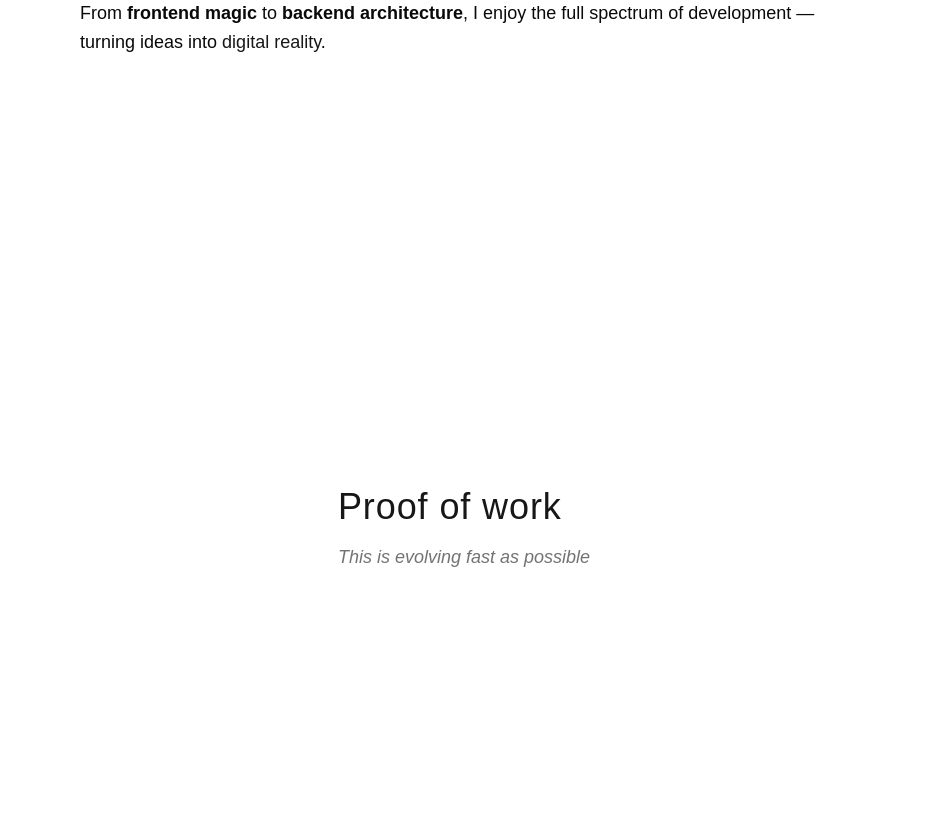
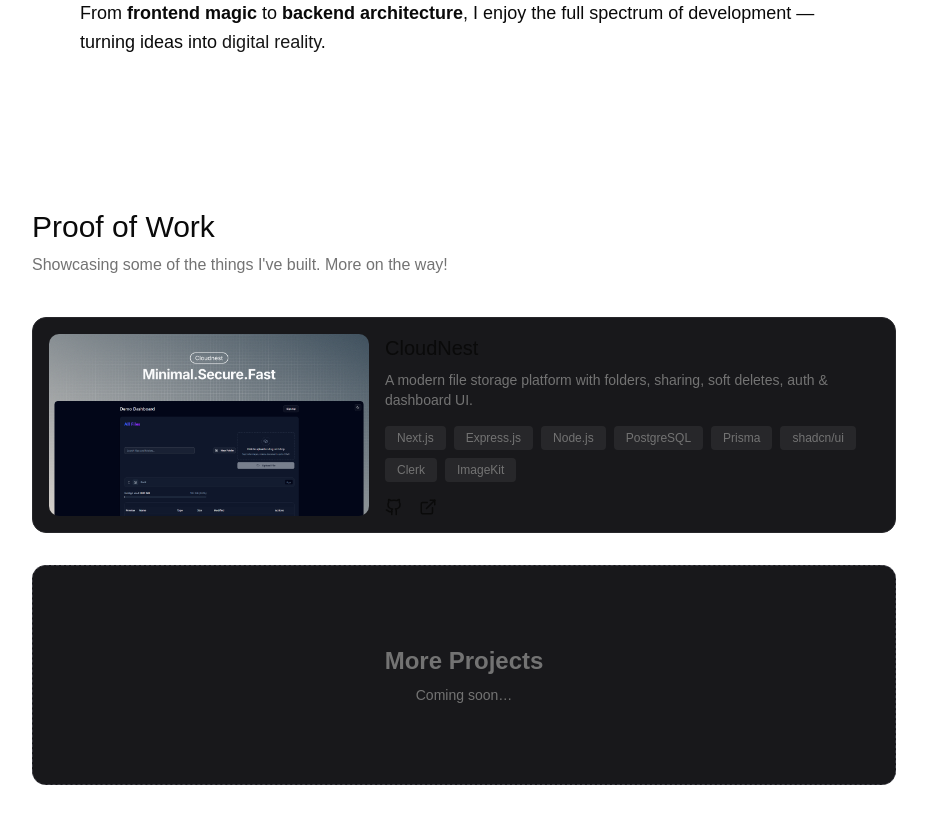
Before and after one commit to cotishq/tanfolio, a Next.js app: page / in a window 1280 px wide. Shown: the part 1500-2324 px from the top of the page, without its empty margins (176-1103 px from the left). Built offline with nearby package versions, Linux system fonts and the light colour scheme; a web font is replaced by a local one.

Commit message:
feat: added pow section

```diff
--- a/app/page.tsx
+++ b/app/page.tsx
@@ -3,7 +3,7 @@ import LocalTime from "@/components/LocalTime";
 import { FixedModeToggle } from "@/components/ModeToggle";
 import Projects from "@/components/Projects";
 import Skills from "@/components/Skills";
-import { Separator } from "@/components/ui/separator";
+
 
 
 
--- /dev/null
+++ b/components/ComingSoonCard.tsx
@@ -0,0 +1,8 @@
+export function ComingSoonCard() {
+  return (
+    <div className="flex flex-col items-center justify-center border border-dashed border-zinc-700 rounded-xl p-8 text-center h-[220px] bg-zinc-900">
+      <span className="text-2xl font-bold text-muted-foreground">More Projects</span>
+      <p className="text-sm mt-2 text-muted-foreground">Coming soon…</p>
+    </div>
+  );
+}
--- a/components/ProjectCard.tsx
+++ b/components/ProjectCard.tsx
@@ -1,18 +1,18 @@
+import { Github, ExternalLink } from "lucide-react";
 import Image from "next/image";
 
-
 type Props = {
-    image : string;
-    title : string;
-    description : string;
-    tech : string[];
-    github : string;
-    live : string;
+  image: string;
+  title: string;
+  description: string;
+  tech: string[];
+  github: string;
+  live: string;
 };
 
-export function ProjectCard({image , title , description , tech , github , live} : Props){
+export function ProjectCard({ image, title, description, tech, github, live }: Props) {
   return (
-        <div>
+    <div className="flex flex-col md:flex-row gap-4 bg-zinc-900 rounded-xl p-4 border border-zinc-800 hover:shadow-lg transition">
       <Image
         src={image}
         alt={title}
@@ -21,23 +21,30 @@ export function ProjectCard({image , title , description , tech , github , live}
         className="rounded-lg object-cover"
       />
 
+      <div className="flex flex-col justify-between flex-1">
         <div>
-                <div>
-                    <h3>{title}</h3>
-                    <p>{description}</p>
-                    <div>
+          <h3 className="text-xl font-display">{title}</h3>
+          <p className="text-sm text-muted-foreground mt-2">{description}</p>
+          <div className="flex flex-wrap gap-2 mt-4">
             {tech.map((tag) => (
               <span
                 key={tag}
-                            className="text-xs bg-zinc-800 px-3 py-1 rounded text-muted-foreground">
+                className="text-xs bg-zinc-800 px-3 py-1 rounded text-muted-foreground"
+              >
                 {tag}
               </span>
             ))}
           </div>
         </div>
-
+        <div className="flex gap-4 mt-4">
+          <a href={github} target="_blank" rel="noopener noreferrer">
+            <Github size={18} />
+          </a>
+          <a href={live} target="_blank" rel="noopener noreferrer">
+            <ExternalLink size={18} />
+          </a>
         </div>
-
       </div>
-    )
+    </div>
+  );
 }
--- a/components/Projects.tsx
+++ b/components/Projects.tsx
@@ -1,19 +1,26 @@
+import { ProjectCard } from "@/components/ProjectCard";
+import { ComingSoonCard } from "@/components/ComingSoonCard";
 
+export default function Projects() {
+  return (
+    <section className="max-w-4xl mx-auto px-4 py-20">
+      <h2 className="text-3xl font-display mb-2">Proof of Work</h2>
+      <p className="text-muted-foreground mb-10 font-body">
+        Showcasing some of the things I've built. More on the way!
+      </p>
 
-const Projects = () => {
-    return (
-        <section id="projects" className="min-h-screen flex items-center justify-center px-6 py-6 bg-background text-foreground">
-            <div className="max-w-3xl w-full flex flex-col items-start text-left space-y-8 font-body">
+      <div className="space-y-8">
+        <ProjectCard
+          image="/og.png"
+          title="CloudNest"
+          description="A modern file storage platform with folders, sharing, soft deletes, auth & dashboard UI."
+          tech={["Next.js","Express.js","Node.js" , "PostgreSQL", "Prisma",  "shadcn/ui", "Clerk","ImageKit"]}
+          github="https://github.com/cotishq/cloudnest"
+          live="https://cloudnest-navy.vercel.app"
+        />
 
-                <div className="space-y-4 text-base md:text-lg leading-relaxed">
-                    <h2 className="text-3xl md:text-4xl font-display text-primary tracking-wide">Proof of work</h2>
-                    <p className="font-body text-muted-foreground italic">This is evolving fast as possible</p>
-                </div>
-
-            </div>
-
-        </section>
-    )
+        <ComingSoonCard />
+      </div>
+    </section>
+  );
 }
-
-export default Projects;
```
Also changed, not shown: public/og.png (added), 1 other file (tests, documents, lock files or other folders). Lines whose indentation alone changed are shown as unchanged.
